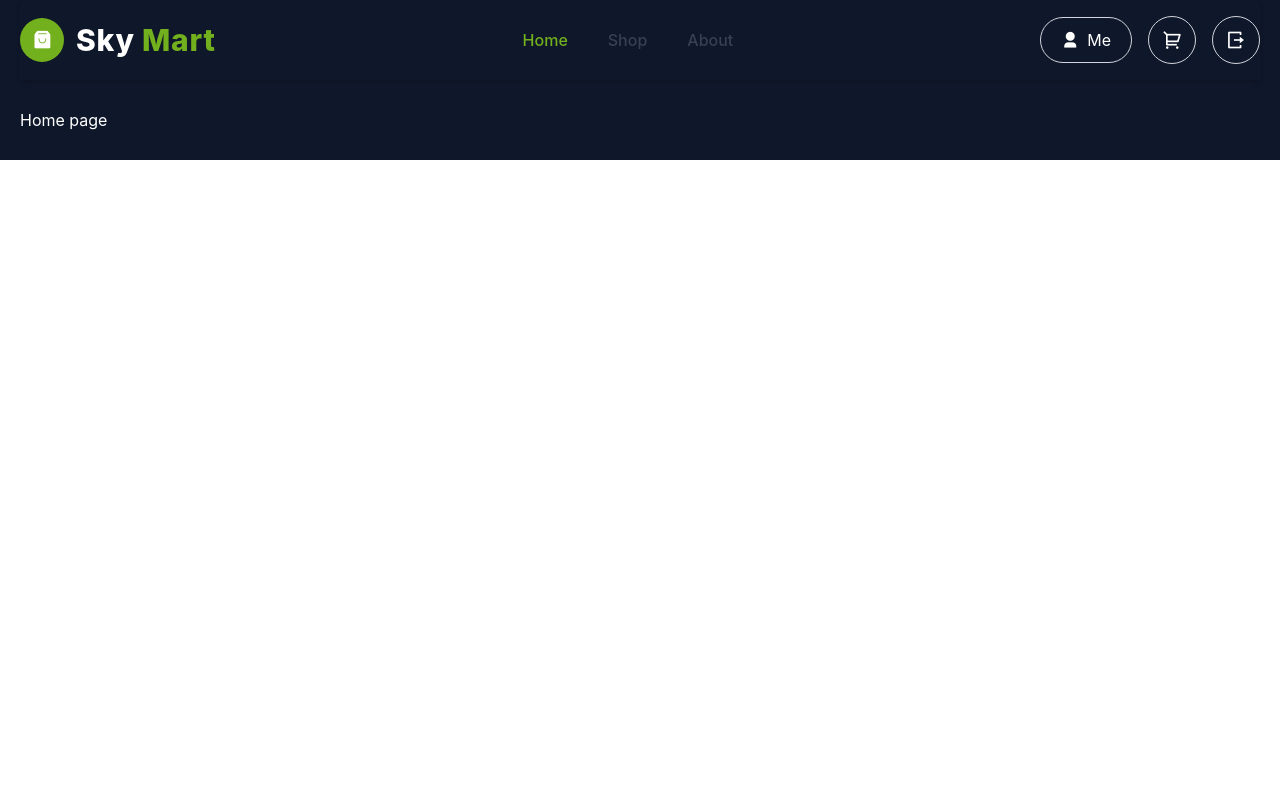
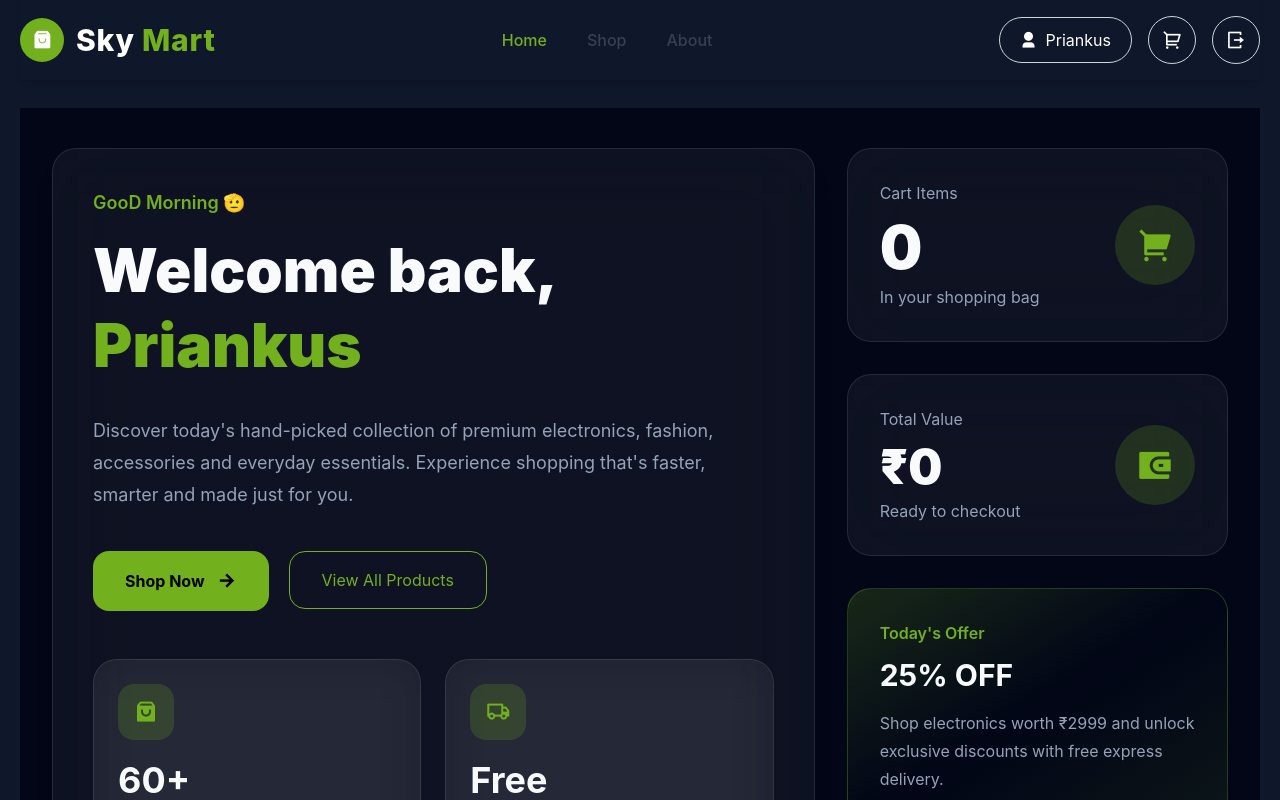
Before and after one commit to Priankus-Kumar/React-SkyMart, a React (Vite) app: page / in a window 1280 px wide. Shown: the top 800 px of the page. Built offline with nearby package versions, Linux system fonts and the light colour scheme; no server answers.

Commit message:
design the product card and contextapi

```diff
--- a/index.html
+++ b/index.html
@@ -3,7 +3,7 @@
 
 <head>
   <meta charset="UTF-8" />
-  <link rel="icon" type="image/svg+xml" href="/vite.svg" />
+  <link rel="icon" type="image/svg+xml" href="/src/assets/image-removebg-preview.png" />
   <meta name="viewport" content="width=device-width, initial-scale=1.0" />
   <link href="https://cdn.jsdelivr.net/npm/remixicon@4.9.0/fonts/remixicon.css" rel="stylesheet" />
   <title>SkyMart</title>
--- a/src/App.jsx
+++ b/src/App.jsx
@@ -1,13 +1,14 @@
 import React from "react";
 import Navbar from "./components/Navbar";
 import Approutes from "./routes/Approutes";
+import axios from "axios";
 
 const App = () => {
   return (
     <div className=" w-full bg-[#0F172A] text-white px-5">
       <div>
         <Navbar />
-        <Approutes/>
+        <Approutes />
       </div>
     </div>
   );
--- /dev/null
+++ b/src/components/Cart.jsx
@@ -0,0 +1,11 @@
+import React from 'react'
+
+const Cart = () => {
+  return (
+    <div>
+      <h1>cart page</h1>
+    </div>
+  )
+}
+
+export default Cart
--- a/src/components/Navbar.jsx
+++ b/src/components/Navbar.jsx
@@ -6,6 +6,7 @@ const Navbar = () => {
     <nav className="w-full shadow-md sticky top-0 z-50">
       <div className="max-w-7xl mx-auto  flex items-center justify-between   py-4">
         {/* Logo */}
+        <NavLink to="/">
           <div className="flex items-center gap-3 cursor-pointer group">
             <div className="w-11 h-11 rounded-full bg-[#72B01D] flex items-center justify-center text-white text-xl font-bold group-hover:rotate-12 transition-all duration-300">
               <i className="ri-shopping-bag-3-fill"></i>
@@ -15,6 +16,7 @@ const Navbar = () => {
               Sky <span className="text-[#72B01D]">Mart</span>
             </h1>
           </div>
+        </NavLink>
 
         {/* Navigation */}
         <div className="flex items-center gap-10 font-medium text-gray-700">
@@ -57,12 +59,15 @@ const Navbar = () => {
           {/* Profile */}
           <button className="flex items-center gap-2 border border-gray-300 px-5 py-2 rounded-full hover:bg-[#72B01D] hover:text-white hover:border-[#72B01D] transition-all duration-300 hover:shadow-lg hover:scale-105">
             <i className="ri-user-3-fill text-lg"></i>
-            <span>Me</span>
+            <span>Priankus</span>
           </button>
 
           {/* Cart */}
           <button className="w-12 h-12 flex items-center justify-center border border-gray-300 rounded-full hover:bg-[#72B01D] hover:text-white hover:border-[#72B01D] transition-all duration-300 hover:scale-110 hover:rotate-6 hover:shadow-lg">
-            <i className="ri-shopping-cart-2-line text-xl"></i>
+            <NavLink to={"/cart"}>
+              {" "}
+              <i className="ri-shopping-cart-2-line text-xl"></i>{" "}
+            </NavLink>
           </button>
 
           {/* Logout */}
--- /dev/null
+++ b/src/components/Productcard.jsx
@@ -0,0 +1,84 @@
+import React, { useContext } from 'react';
+import { Store } from '../context/MyStore';
+
+const Productcard = () => {
+let {productData, setProductData}=  useContext(Store)
+    return (
+    <div className="min-h-screen bg-[#020617] px-8 py-12">
+      <h1 className="text-5xl font-black text-center text-white mb-12">
+        Trending <span className="text-[#72B01D]">Products</span>
+      </h1>
+
+      <div className="grid grid-cols-1 sm:grid-cols-2 lg:grid-cols-3 xl:grid-cols-4 gap-8">
+        {productData.map((item) => (
+          <div
+            key={item.id}
+            className="group bg-white/5 backdrop-blur-xl border border-white/10 rounded-3xl overflow-hidden hover:border-[#72B01D] hover:shadow-[0_0_35px_#72B01D50] transition-all duration-500 hover:-translate-y-3"
+          >
+            {/* Image */}
+            <div className="relative overflow-hidden h-72 bg-white p-6">
+              <img
+                src={item.image}
+                alt={item.title}
+                className="w-full h-full object-contain transition duration-500 group-hover:scale-110"
+              />
+
+              {/* Wishlist */}
+              <button className="absolute top-4 right-4 w-11 h-11 rounded-full bg-black/50 backdrop-blur-md flex items-center justify-center text-white hover:bg-[#72B01D] hover:text-black transition">
+                <i className="ri-heart-line"></i>
+              </button>
+
+              {/* Rating */}
+              <div className="absolute bottom-4 left-4 bg-[#72B01D] text-black px-3 py-1 rounded-full flex items-center gap-1 font-semibold">
+                <i className="ri-star-fill"></i>
+                {item.rating.rate}
+              </div>
+            </div>
+
+            {/* Details */}
+            <div className="p-6">
+              <p className="inline-block text-xs uppercase tracking-widest text-[#72B01D] bg-[#72B01D]/10 px-3 py-1 rounded-full">
+                {item.category}
+              </p>
+
+              <h2 className="text-white font-bold text-lg mt-4 line-clamp-2 h-14">
+                {item.title}
+              </h2>
+
+              <p className="text-[#94A3B8] text-sm mt-3 line-clamp-3">
+                {item.description}
+              </p>
+
+              <div className="flex items-center justify-between mt-6">
+                <div>
+                  <h3 className="text-3xl font-black text-white">
+                    ${item.price}
+                  </h3>
+                </div>
+
+                <button className="bg-[#72B01D] text-black px-5 py-3 rounded-2xl font-bold hover:scale-105 hover:shadow-[0_0_25px_#72B01D] transition-all duration-300">
+                  <i className="ri-shopping-cart-line mr-2"></i>
+                  Add
+                </button>
+              </div>
+
+              <div className="flex justify-between items-center mt-5 text-[#94A3B8] text-sm border-t border-white/10 pt-4">
+                <span>
+                  <i className="ri-eye-line mr-1"></i>
+                  {item.rating.count} Reviews
+                </span>
+
+                <span className="text-[#72B01D] font-semibold cursor-pointer hover:underline">
+                  View Details →
+                </span>
+              </div>
+            </div>
+          </div>
+        ))}
+      </div>
+    </div>
+  );
+};
+
+
+export default Productcard
--- /dev/null
+++ b/src/context/MyStore.jsx
@@ -0,0 +1,27 @@
+import axios from "axios";
+import { createContext, useEffect, useEffectEvent, useState } from "react";
+
+export const Store = createContext();
+
+export const ContextProvider = ({ children }) => {
+
+  const [productData, setProductData] = useState([]);
+
+  const getProductData = async () => {
+    try {
+      let response = await axios.get("https://fakestoreapi.com/products",);
+      setProductData(response.data);
+      console.log(response.data);
+    } catch (error) {
+      console.log("error==>>>", error);
+    }
+  };
+  useEffect(() => {
+    getProductData();
+  }, []);
+  return (
+    <Store.Provider value={{ productData, setProductData }}>
+      {children}
+    </Store.Provider>
+  );
+};
--- a/src/main.jsx
+++ b/src/main.jsx
@@ -2,9 +2,12 @@ import { createRoot } from "react-dom/client";
 import "./index.css";
 import App from "./App.jsx";
 import { BrowserRouter } from "react-router";
+import { ContextProvider } from "./context/MyStore";
 
 createRoot(document.getElementById("root")).render(
   <BrowserRouter>
-    <App />
+    <ContextProvider>
+        <App />
+    </ContextProvider>
   </BrowserRouter>,
 );
--- a/src/pages/Home.jsx
+++ b/src/pages/Home.jsx
@@ -1,11 +1,124 @@
-import React from 'react'
+import React from "react";
+import { NavLink } from "react-router";
 
 const Home = () => {
   return (
-    <div>
-      <h1>Home page</h1>
+    <div className="min-h-screen bg-[#020617] text-[#F8FAFC] px-8 py-10">
+      <div className="max-w-7xl mx-auto grid lg:grid-cols-[2fr_1fr] gap-8">
+        {/* LEFT HERO */}
+        <div className="backdrop-blur-2xl bg-white/5 border border-white/10 rounded-3xl p-10 shadow-xl hover:border-[#72B01D] hover:shadow-[0_0_40px_#72B01D30] transition-all duration-500">
+          <p className="text-[#72B01D] text-lg font-semibold flex items-center gap-2">
+            GooD Morning 🫡
+          </p>
+
+          <h1 className="text-6xl font-black mt-4 leading-tight">
+            Welcome back,
+            <br />
+            <span className="text-[#72B01D]">Priankus</span>
+          </h1>
+
+          <p className="text-[#94A3B8] text-lg leading-8 mt-8 max-w-2xl">
+            Discover today's hand-picked collection of premium electronics,
+            fashion, accessories and everyday essentials. Experience shopping
+            that's faster, smarter and made just for you.
+          </p>
+
+          {/* Buttons */}
+
+          <div className="flex gap-5 mt-10">
+            <NavLink to="/shop">
+              <button className="bg-[#72B01D] text-black font-bold px-8 py-4 rounded-2xl flex items-center gap-3 hover:scale-105 transition-all duration-300">
+                Shop Now
+                <i className="ri-arrow-right-line text-xl"></i>
+              </button>
+            </NavLink>
+            <NavLink to="/shop">
+              <button className="border border-[#72B01D] text-[#72B01D] px-8 py-4 rounded-2xl   hover:shadow-[0_0_30px_#72B01D] transition-all duration-300">
+                View All Products
+              </button>
+            </NavLink>
+          </div>
+
+          {/* Bottom Cards */}
+
+          <div className="grid sm:grid-cols-2 gap-6 mt-12">
+            <div className="backdrop-blur-xl bg-white/5 rounded-3xl border border-white/10 p-6 hover:shadow-[0_0_30px_#72B01D40] hover:-translate-y-2 transition-all duration-300">
+              <div className="w-14 h-14 rounded-2xl bg-[#72B01D]/20 flex items-center justify-center text-[#72B01D] text-2xl">
+                <i className="ri-shopping-bag-3-fill"></i>
+              </div>
+
+              <h2 className="text-4xl font-bold mt-5">60+</h2>
+
+              <p className="text-[#94A3B8] mt-2">Products Available</p>
+            </div>
+
+            <div className="backdrop-blur-xl bg-white/5 rounded-3xl border border-white/10 p-6 hover:shadow-[0_0_30px_#72B01D40] hover:-translate-y-2 transition-all duration-300">
+              <div className="w-14 h-14 rounded-2xl bg-[#72B01D]/20 flex items-center justify-center text-[#72B01D] text-2xl">
+                <i className="ri-truck-line"></i>
+              </div>
+
+              <h2 className="text-4xl font-bold mt-5">Free</h2>
+
+              <p className="text-[#94A3B8] mt-2">Delivery above ₹599</p>
+            </div>
+          </div>
+        </div>
+
+        {/* RIGHT SIDE */}
+
+        <div className="flex flex-col gap-8">
+          {/* Cart */}
+
+          <NavLink to="/cart">
+            <div className="backdrop-blur-2xl bg-white/5 border border-white/10 rounded-3xl p-8 hover:border-[#72B01D] hover:shadow-[0_0_35px_#72B01D30] transition-all duration-500">
+              <div className="flex justify-between items-center">
+                <div>
+                  <p className="text-[#94A3B8]">Cart Items</p>
+                  <h2 className="text-6xl font-black mt-3">0</h2>
+                  <p className="text-[#94A3B8] mt-2">In your shopping bag</p>
+                </div>
+
+                <div className="w-20 h-20 rounded-full bg-[#72B01D]/20 flex items-center justify-center text-[#72B01D] text-4xl">
+                  <i className="ri-shopping-cart-2-fill"></i>
+                </div>
+              </div>
+            </div>
+          </NavLink>
+
+          {/* Total */}
+
+          <NavLink to="/cart">
+            <div className="backdrop-blur-2xl bg-white/5 border border-white/10 rounded-3xl p-8 hover:border-[#72B01D] hover:shadow-[0_0_35px_#72B01D30] transition-all duration-500">
+              <div className="flex justify-between items-center">
+                <div>
+                  <p className="text-[#94A3B8]">Total Value</p>
+                  <h2 className="text-5xl font-black mt-3">₹0</h2>
+                  <p className="text-[#94A3B8] mt-2">Ready to checkout</p>
+                </div>
+
+                <div className="w-20 h-20 rounded-full bg-[#72B01D]/20 flex items-center justify-center text-[#72B01D] text-4xl">
+                  <i className="ri-wallet-3-fill"></i>
+                </div>
+              </div>
+            </div>
+          </NavLink>
+
+          {/* Offer Card */}
+
+          <div className="rounded-3xl p-8 bg-linear-to-br from-[#72B01D]/20 via-transparent to-[#72B01D]/10 border border-[#72B01D]/30 hover:shadow-[0_0_40px_#72B01D40] transition-all duration-500">
+            <p className="text-[#72B01D] font-semibold">Today's Offer</p>
+
+            <h2 className="text-3xl font-bold mt-3">25% OFF</h2>
+
+            <p className="text-[#94A3B8] mt-4 leading-7">
+              Shop electronics worth ₹2999 and unlock exclusive discounts with
+              free express delivery.
+            </p>
+          </div>
+        </div>
+      </div>
     </div>
-  )
-}
+  );
+};
 
-export default Home
+export default Home;
--- a/src/pages/Shop.jsx
+++ b/src/pages/Shop.jsx
@@ -1,9 +1,10 @@
 import React from 'react'
+import Productcard from '../components/Productcard'
 
 const Shop = () => {
   return (
     <div>
-      <h1>Shop page</h1>
+      <Productcard/>
     </div>
   )
 }
--- a/src/routes/Approutes.jsx
+++ b/src/routes/Approutes.jsx
@@ -3,6 +3,7 @@ import { Route, Routes } from "react-router";
 import Home from "../pages/Home";
 import About from "../pages/About";
 import Shop from "../pages/Shop";
+import Cart from "../components/Cart";
 
 const Approutes = () => {
   return (
@@ -11,6 +12,8 @@ const Approutes = () => {
         <Route path="/" element={<Home/>} />
         <Route path="/shop" element={<Shop/>} />
         <Route path="/about" element={<About/>} />
+        <Route path="/cart" element={<Cart/>} />
+
       </Routes>
     </div>
   );
```
Also changed, not shown: src/assets/image-removebg-preview.png (added). Lines whose indentation alone changed are shown as unchanged.
